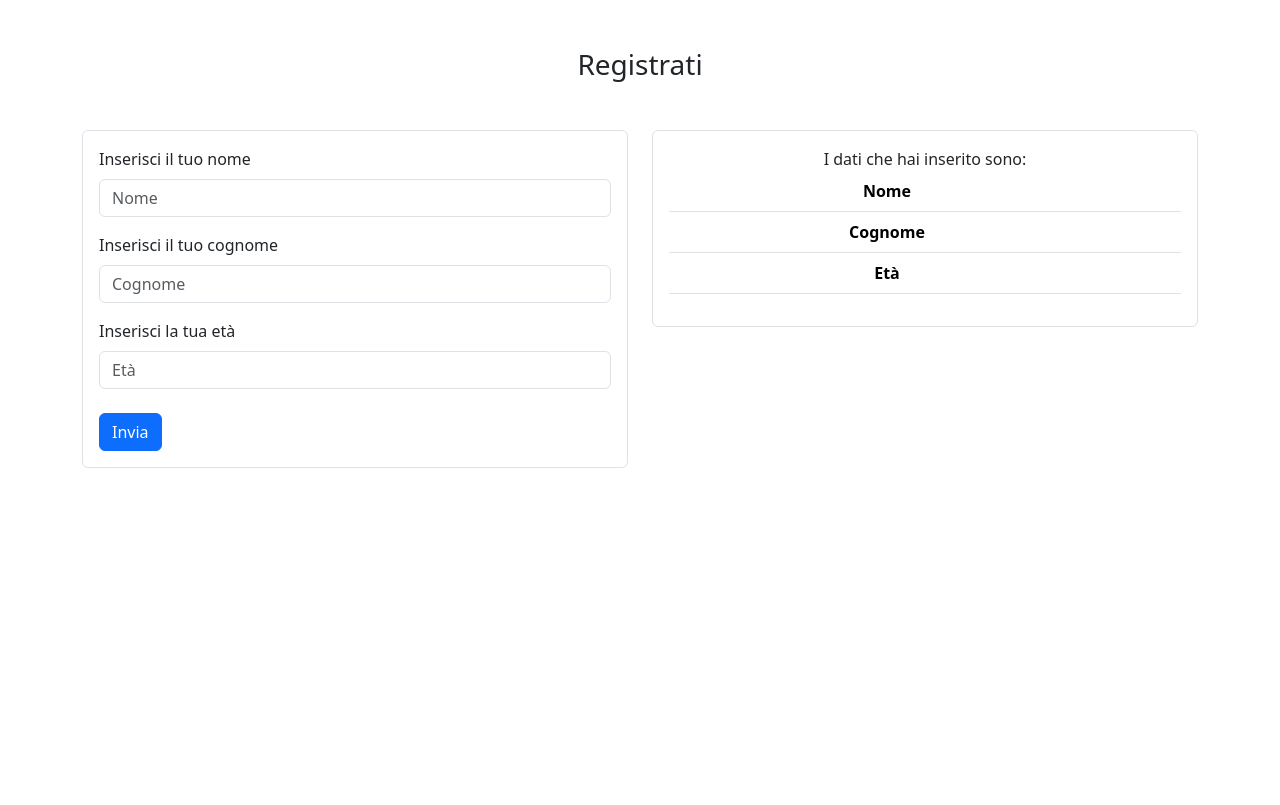
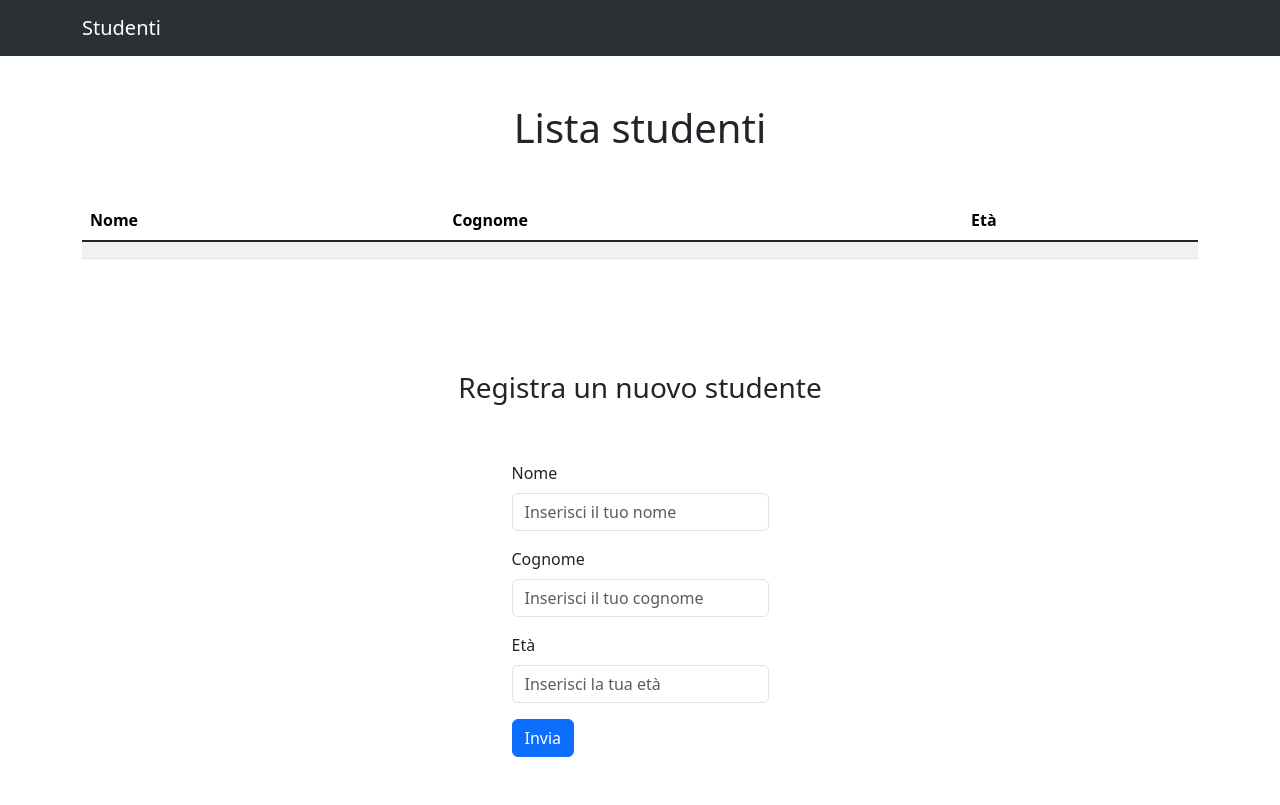
Before and after one commit to LudovicaMassimino/js-oggetti-studenti, a plain HTML site: page index.html in a window 1280 px wide. Drawn offline with nearby package versions, Linux system fonts and the light colour scheme.

Commit message:
nuovo bonus - sistemare dettagli

```diff
--- a/index.html
+++ b/index.html
@@ -7,54 +7,80 @@
     <link href="https://cdn.jsdelivr.net/npm/bootstrap@5.3.3/dist/css/bootstrap.min.css" rel="stylesheet" integrity="sha384-QWTKZyjpPEjISv5WaRU9OFeRpok6YctnYmDr5pNlyT2bRjXh0JMhjY6hW+ALEwIH" crossorigin="anonymous">
 </head>
 <body>
+    <!-- navbar -->
+    <header>
+        <nav data-bs-theme="dark" class="navbar bg-dark navbar-expand-lg bg-body-tertiary">
+            <div class="container">
+                <a class="navbar-brand" href="#">Studenti</a>
+            </div>
+        </nav>
+    </header>
+
+
+    <!-- main -->
+    <main>
         <section class="py-5">
+            <div class="container mb-5 text-center">
+                <h1 class="mb-5 text-center">Lista studenti</h1>
+            </div>
+
+            <!-- tabella -->
+
+
             <div class="container">
-            <h3 class="mb-5 text-center">Registrati</h3>
-            <div class="row">
-                <div class="col">
-                    <div class="card border rounded p-3">
-                        <div class="mb-3">
-                            <label for="nome" class="form-label">Inserisci il tuo nome</label>
-                            <input type="text" class="form-control" id="nome" placeholder="Nome">
-                        </div>
-                        <div class="mb-3">
-                            <label for="Cognome" class="form-label">Inserisci il tuo cognome</label>
-                            <input type="text" class="form-control" id="cognome" placeholder="Cognome">
-                        </div>
-                        <div class="mb-3">
-                            <label for="Cognome" class="form-label">Inserisci la tua età</label>
-                            <input type="text" class="form-control" id="age" placeholder="Età">
-                        </div>
-                        <div>
-                            <button id="submit" class="btn btn-primary mt-2">Invia</button>
-                        </div>
-                    </div>
-                </div>
-                <div class="col">
-                    <div class="card border rounded p-3 d-flex flex-column justify-content text-center">
-                        <table class="table">
-                            <thead class="mb-3">I dati che hai inserito sono:</thead>
-                            <tbody id="dati">
+                <div class="table-responsive">
+                     <table class="table table-striped">
+                        <thead>
                              <tr>
-                                    <th scope="row">Nome</th>
-                                    <td id="nome"></td>
+                                 <th>Nome</th>
+                                <th>Cognome</th>
+                                <th>Età</th>
                              </tr>
+                        </thead>
+                        <tbody id="table-body" class="table-group-divider">
                             <tr>
-                                    <th scope="row">Cognome</th>
-                                    <td id="cognome"></td>
-                                </tr>
-                                <tr>
-                                    <th scope="row">Età</th>
-                                    <td id="age"></td>
+                                <td></td>
+                                <td></td>
+                                <td></td>
                             </tr>
                         </tbody>
                     </table>
                 </div>
             </div>
+        </section>
+
+        <!-- form lista studenti -->
+        <section class="pt-5 pb-5">
+            <div class="container d-flex justify-content-center">
+                <h3 class="">Registra un nuovo studente</h3>
+            </div>
+
+            <div class="container d-flex justify-content-center pt-5">
+                <div class="row">
+                    <div col-lg-6>
+                        <form id="form-add-students" action="">
+                            <div class="mb-3">
+                                <label for="nome" class="form-label">Nome</label>
+                                <input type="text" name="name" class="form-control" id="name" placeholder="Inserisci il tuo nome">
+                            </div>
+                            <div class="mb-3">
+                                <label for="cognome" class="form-label">Cognome</label>
+                                <input type="text" name="cognome" class="form-control" id="cognome" placeholder="Inserisci il tuo cognome">
+                            </div>
+                            <div class="mb-3">
+                                <label for="età" class="form-label">Età</label>
+                                <input type="text" name="età" class="form-control" id="età" placeholder="Inserisci la tua età">
+                            </div>
+
+                            <button class="btn btn-primary">Invia</button>
+
+                        </form>
+
+                    </div>
                 </div>
             </div>
         </section>
-
+    </main>
 
     <script>
         src="https://cdn.jsdelivr.net/npm/bootstrap@5.3.3/dist/js/bootstrap.bundle.min.js"
```
Lines whose indentation alone changed are shown as unchanged.
